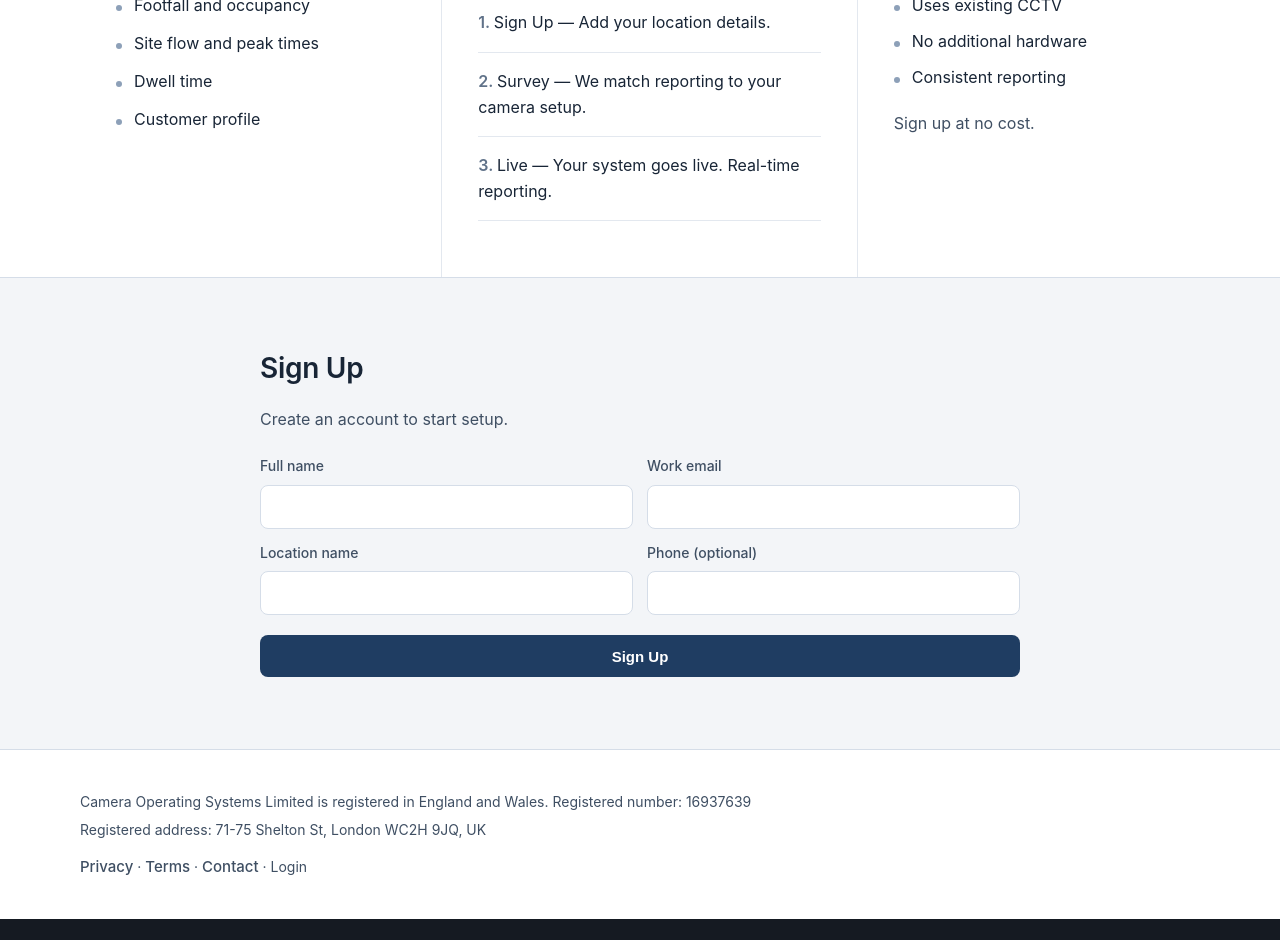
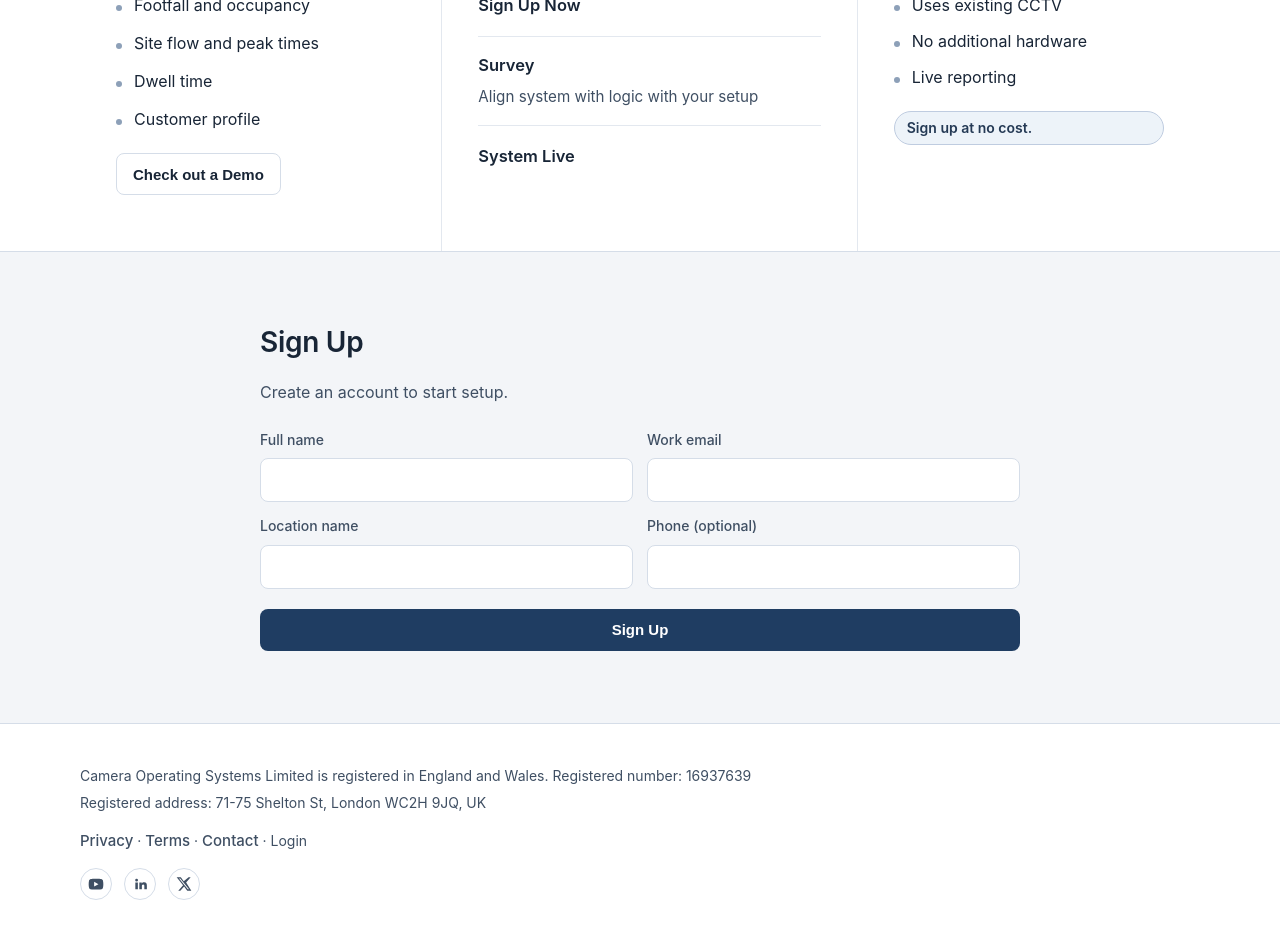
Before and after one commit to Ali-Nigzu/portal, a React (Vite) app in the folder frontend/: page / in a window 1280 px wide. Shown: the part 660-1600 px from the top of the page. Before the commit the page ends 1579 px from the top, so only its background shows below. Built offline with nearby package versions, Linux system fonts and the light colour scheme; no server answers.

Commit message:
Align landing copy and CTA structure to latest requirements

```diff
--- a/frontend/src/features/landing/LandingPage.tsx
+++ b/frontend/src/features/landing/LandingPage.tsx
@@ -39,11 +39,7 @@ const LandingPage: React.FC = () => {
 
   return (
     <div className="landing-page">
-      <LandingHeader
-        onTryDemo={goToDemo}
-        onSignUp={scrollToSignUp}
-        onLogin={goToLogin}
-      />
+      <LandingHeader onSignUp={scrollToSignUp} onLogin={goToLogin} />
 
       <main>
         <section className="landing-hero" aria-labelledby="landing-hero-title">
@@ -67,22 +63,40 @@ const LandingPage: React.FC = () => {
 
         <section className="landing-info-band" aria-label="camOS information">
           <div className="landing-container landing-info-grid">
-            <article id="what-you-get" className="landing-info-block" aria-labelledby="what-you-get-title">
+            <article
+              id="what-you-get"
+              className="landing-info-block"
+              aria-labelledby="what-you-get-title"
+            >
               <h2 id="what-you-get-title">{landingCopy.whatYouGet.heading}</h2>
               <ul className="landing-bullet-list">
                 {landingCopy.whatYouGet.bullets.map((bullet) => (
                   <li key={bullet}>{bullet}</li>
                 ))}
               </ul>
+              <button
+                type="button"
+                className="btn btn-check-demo"
+                onClick={goToDemo}
+              >
+                {landingCopy.nav.actions.checkDemo}
+              </button>
             </article>
 
-            <article id="how-it-works" className="landing-info-block" aria-labelledby="how-it-works-title">
+            <article
+              id="how-it-works"
+              className="landing-info-block"
+              aria-labelledby="how-it-works-title"
+            >
               <h2 id="how-it-works-title">{landingCopy.howItWorks.heading}</h2>
-              <ol className="landing-step-list">
-                {landingCopy.howItWorks.steps.map((step) => (
-                  <li key={step}>{step}</li>
-                ))}
-              </ol>
+              <div className="landing-how-it-works">
+                <p className="landing-how-title">{landingCopy.howItWorks.steps[0]}</p>
+                <div className="landing-how-survey-block">
+                  <p className="landing-how-title">{landingCopy.howItWorks.steps[1]}</p>
+                  <p className="landing-how-subtext">{landingCopy.howItWorks.surveySubtext}</p>
+                </div>
+                <p className="landing-how-title">{landingCopy.howItWorks.steps[2]}</p>
+              </div>
             </article>
 
             <article id="system" className="landing-info-block" aria-labelledby="system-title">
@@ -92,7 +106,9 @@ const LandingPage: React.FC = () => {
                   <li key={bullet}>{bullet}</li>
                 ))}
               </ul>
-              <p className="landing-system-note">{landingCopy.system.note}</p>
+              <div className="landing-system-pill" role="note" aria-label={landingCopy.system.note}>
+                {landingCopy.system.note}
+              </div>
             </article>
           </div>
         </section>
--- a/frontend/src/features/landing/components/LandingFooter.tsx
+++ b/frontend/src/features/landing/components/LandingFooter.tsx
@@ -23,10 +23,55 @@ const LandingFooter: React.FC<LandingFooterProps> = ({ onLogin }) => (
           {landingCopy.footer.links[2]}
         </a>
         <span aria-hidden="true"> · </span>
-        <button type="button" onClick={onLogin} className="landing-footer-login-btn">
+        <button
+          type="button"
+          onClick={onLogin}
+          className="landing-footer-login-btn"
+        >
           {landingCopy.footer.links[3]}
         </button>
       </p>
+      <div className="landing-footer-social" aria-label="Social links">
+        <a
+          href="#"
+          aria-label={landingCopy.footer.socials.youtube}
+          onClick={(event) => event.preventDefault()}
+          className="landing-footer-social-link"
+        >
+          <svg viewBox="0 0 24 24" aria-hidden="true">
+            <path
+              d="M23 12.2c0-2-.2-4-.7-5.8-.2-.8-.9-1.5-1.7-1.7C18.8 4.2 12 4.2 12 4.2s-6.8 0-8.6.5c-.8.2-1.5.9-1.7 1.7C1.2 8.2 1 10.2 1 12.2s.2 4 .7 5.8c.2.8.9 1.5 1.7 1.7 1.8.5 8.6.5 8.6.5s6.8 0 8.6-.5c.8-.2 1.5-.9 1.7-1.7.5-1.8.7-3.8.7-5.8Zm-13.8 3.7V8.5l6.5 3.7-6.5 3.7Z"
+              fill="currentColor"
+            />
+          </svg>
+        </a>
+        <a
+          href="#"
+          aria-label={landingCopy.footer.socials.linkedin}
+          onClick={(event) => event.preventDefault()}
+          className="landing-footer-social-link"
+        >
+          <svg viewBox="0 0 24 24" aria-hidden="true">
+            <path
+              d="M6.9 8.4a2.1 2.1 0 1 1 0-4.2 2.1 2.1 0 0 1 0 4.2ZM5 20V9.9h3.8V20H5Zm6 0V9.9h3.6v1.4h.1c.5-1 1.7-1.8 3.4-1.8 3.6 0 4.2 2.2 4.2 5.1V20h-3.8v-4.7c0-1.1 0-2.6-1.7-2.6s-2 1.2-2 2.5V20H11Z"
+              fill="currentColor"
+            />
+          </svg>
+        </a>
+        <a
+          href="#"
+          aria-label={landingCopy.footer.socials.x}
+          onClick={(event) => event.preventDefault()}
+          className="landing-footer-social-link"
+        >
+          <svg viewBox="0 0 24 24" aria-hidden="true">
+            <path
+              d="M18.9 2H22l-6.8 7.8L23 22h-6.1l-4.8-6.4L6.5 22H3.4l7.2-8.2L1 2h6.2L11.6 8 18.9 2Zm-1.1 18h1.7L6.3 3.9H4.5L17.8 20Z"
+              fill="currentColor"
+            />
+          </svg>
+        </a>
+      </div>
     </div>
   </footer>
 );
--- a/frontend/src/features/landing/components/LandingHeader.tsx
+++ b/frontend/src/features/landing/components/LandingHeader.tsx
@@ -3,16 +3,11 @@ import { companyLogoDataUri } from "../../../assets/companyLogo";
 import { landingCopy } from "../content";
 
 type LandingHeaderProps = {
-  onTryDemo: () => void;
   onSignUp: () => void;
   onLogin: () => void;
 };
 
-const LandingHeader: React.FC<LandingHeaderProps> = ({
-  onTryDemo,
-  onSignUp,
-  onLogin,
-}) => (
+const LandingHeader: React.FC<LandingHeaderProps> = ({ onSignUp, onLogin }) => (
   <header className="landing-header">
     <div className="landing-container landing-header-top">
       <div className="landing-brand" aria-label="camOS">
@@ -28,9 +23,6 @@ const LandingHeader: React.FC<LandingHeaderProps> = ({
       </div>
 
       <div className="landing-header-actions">
-        <button type="button" className="btn btn-primary" onClick={onTryDemo}>
-          {landingCopy.nav.actions.demo}
-        </button>
         <button type="button" className="btn btn-secondary" onClick={onSignUp}>
           {landingCopy.nav.actions.signUp}
         </button>
--- a/frontend/src/features/landing/content.ts
+++ b/frontend/src/features/landing/content.ts
@@ -10,14 +10,15 @@ export const landingCopy = {
       { href: "#system", label: "System" },
     ],
     actions: {
-      demo: "Try Live Demo",
+      demo: "Try demo",
+      checkDemo: "Check out a Demo",
       signUp: "Sign Up",
       login: "Login",
     },
   },
   hero: {
-    headline: "Real-time reporting from your existing CCTV.",
-    supportLine: "See what’s happening across your locations—when you are away.",
+    headline: "Real time reporting from your CCTV",
+    supportLine: "See whats happening across your locations only",
   },
   whatYouGet: {
     heading: "What you get",
@@ -30,19 +31,12 @@ export const landingCopy = {
   },
   howItWorks: {
     heading: "How it works",
-    steps: [
-      "Sign Up — Add your location details.",
-      "Survey — We match reporting to your camera setup.",
-      "Live — Your system goes live. Real-time reporting.",
-    ],
+    steps: ["Sign Up Now", "Survey", "System Live"],
+    surveySubtext: "Align system with logic with your setup",
   },
   system: {
     heading: "System",
-    bullets: [
-      "Uses existing CCTV",
-      "No additional hardware",
-      "Consistent reporting",
-    ],
+    bullets: ["Uses existing CCTV", "No additional hardware", "Live reporting"],
     note: "Sign up at no cost.",
   },
   signUp: {
@@ -55,5 +49,10 @@ export const landingCopy = {
       "Camera Operating Systems Limited is registered in England and Wales. Registered number: 16937639",
     legalLine2: "Registered address: 71-75 Shelton St, London WC2H 9JQ, UK",
     links: ["Privacy", "Terms", "Contact", "Login"],
+    socials: {
+      youtube: "YouTube",
+      linkedin: "LinkedIn",
+      x: "X",
+    },
   },
 } as const;
--- a/frontend/src/styles/LandingPage.css
+++ b/frontend/src/styles/LandingPage.css
@@ -95,13 +95,15 @@
 
 .landing-nav-links a:hover,
 .landing-footer-links a:hover,
-.landing-footer-login-btn:hover {
+.landing-footer-login-btn:hover,
+.landing-footer-social-link:hover {
   color: var(--landing-brand-700);
 }
 
 .landing-nav-links a:focus-visible,
 .landing-footer-links a:focus-visible,
 .landing-footer-login-btn:focus-visible,
+.landing-footer-social-link:focus-visible,
 .btn:focus-visible,
 .landing-signup-form input:focus-visible {
   outline: 2px solid var(--landing-focus);
@@ -137,15 +139,22 @@
 }
 
 .btn-secondary,
-.btn-tertiary {
+.btn-tertiary,
+.btn-check-demo {
   color: var(--landing-text-primary);
   border-color: var(--landing-border-default);
   background: var(--landing-bg-surface);
 }
 
 .btn-secondary:hover:not(:disabled),
-.btn-tertiary:hover:not(:disabled) {
+.btn-tertiary:hover:not(:disabled),
+.btn-check-demo:hover:not(:disabled) {
   background: var(--landing-bg-subtle);
+}
+
+.btn-check-demo {
+  margin-top: 20px;
+  align-self: flex-start;
 }
 
 .landing-hero,
@@ -200,6 +209,8 @@
 
 .landing-info-block {
   padding: 56px 36px;
+  display: flex;
+  flex-direction: column;
 }
 
 .landing-info-block + .landing-info-block {
@@ -215,8 +226,7 @@
   letter-spacing: -0.01em;
 }
 
-.landing-bullet-list,
-.landing-step-list {
+.landing-bullet-list {
   margin: 24px 0 0;
   padding: 0;
   list-style: none;
@@ -244,35 +254,53 @@
   background: #8da0b8;
 }
 
-.landing-step-list {
-  counter-reset: step;
-  gap: 0;
+.landing-how-it-works {
+  margin-top: 24px;
+  display: flex;
+  flex-direction: column;
+  gap: 18px;
 }
 
-.landing-step-list li {
-  counter-increment: step;
+.landing-how-title {
+  margin: 0;
+  font-size: 1.03rem;
+  line-height: 1.5;
+  font-weight: 600;
+  color: var(--landing-text-primary);
+}
+
+.landing-how-survey-block {
   padding: 16px 0;
   border-top: 1px solid var(--landing-border-muted);
-  color: var(--landing-text-primary);
-  font-size: 1rem;
-  line-height: 1.6;
-}
-
-.landing-step-list li:last-child {
   border-bottom: 1px solid var(--landing-border-muted);
 }
 
-.landing-step-list li::before {
-  content: counter(step) ". ";
-  color: var(--landing-text-muted);
-  font-weight: 600;
+.landing-how-subtext {
+  margin: 8px 0 0;
+  font-size: 0.95rem;
+  line-height: 1.5;
+  color: var(--landing-text-secondary);
 }
 
 .landing-bullet-list--compact {
   gap: 10px;
 }
 
-.landing-system-note,
+.landing-system-pill {
+  display: inline-flex;
+  align-items: center;
+  margin-top: 20px;
+  border: 1px solid #bfcce0;
+  background: #edf3f9;
+  color: #253a55;
+  border-radius: 999px;
+  min-height: 34px;
+  padding: 6px 12px;
+  font-size: 0.875rem;
+  line-height: 1;
+  font-weight: 600;
+}
+
 .landing-signup-wrap > p {
   margin: 20px 0 0;
   color: var(--landing-text-secondary);
@@ -381,6 +409,31 @@
   padding: 0;
 }
 
+.landing-footer-social {
+  margin-top: 16px;
+  display: flex;
+  align-items: center;
+  gap: 12px;
+}
+
+.landing-footer-social-link {
+  width: 32px;
+  height: 32px;
+  display: inline-flex;
+  align-items: center;
+  justify-content: center;
+  color: var(--landing-text-secondary);
+  border: 1px solid var(--landing-border-default);
+  border-radius: 50%;
+  text-decoration: none;
+  background: transparent;
+}
+
+.landing-footer-social-link svg {
+  width: 16px;
+  height: 16px;
+}
+
 @media (max-width: 1023px) {
   .landing-container {
     width: min(1120px, calc(100% - 40px));
@@ -389,13 +442,13 @@
   .landing-header-top {
     min-height: auto;
     padding: 12px 0;
-    align-items: flex-start;
-    flex-direction: column;
+    align-items: center;
+    flex-wrap: wrap;
   }
 
   .landing-header-actions {
-    width: 100%;
-    justify-content: flex-start;
+    margin-left: auto;
+    justify-content: flex-end;
     flex-wrap: wrap;
   }
 
@@ -436,6 +489,8 @@
   }
 
   .landing-header-actions {
+    width: 100%;
+    justify-content: flex-start;
     gap: 8px;
   }
 
@@ -460,7 +515,8 @@
   }
 
   .landing-hero-actions .btn,
-  .landing-signup-form .btn {
+  .landing-signup-form .btn,
+  .btn-check-demo {
     width: 100%;
   }
 
```
